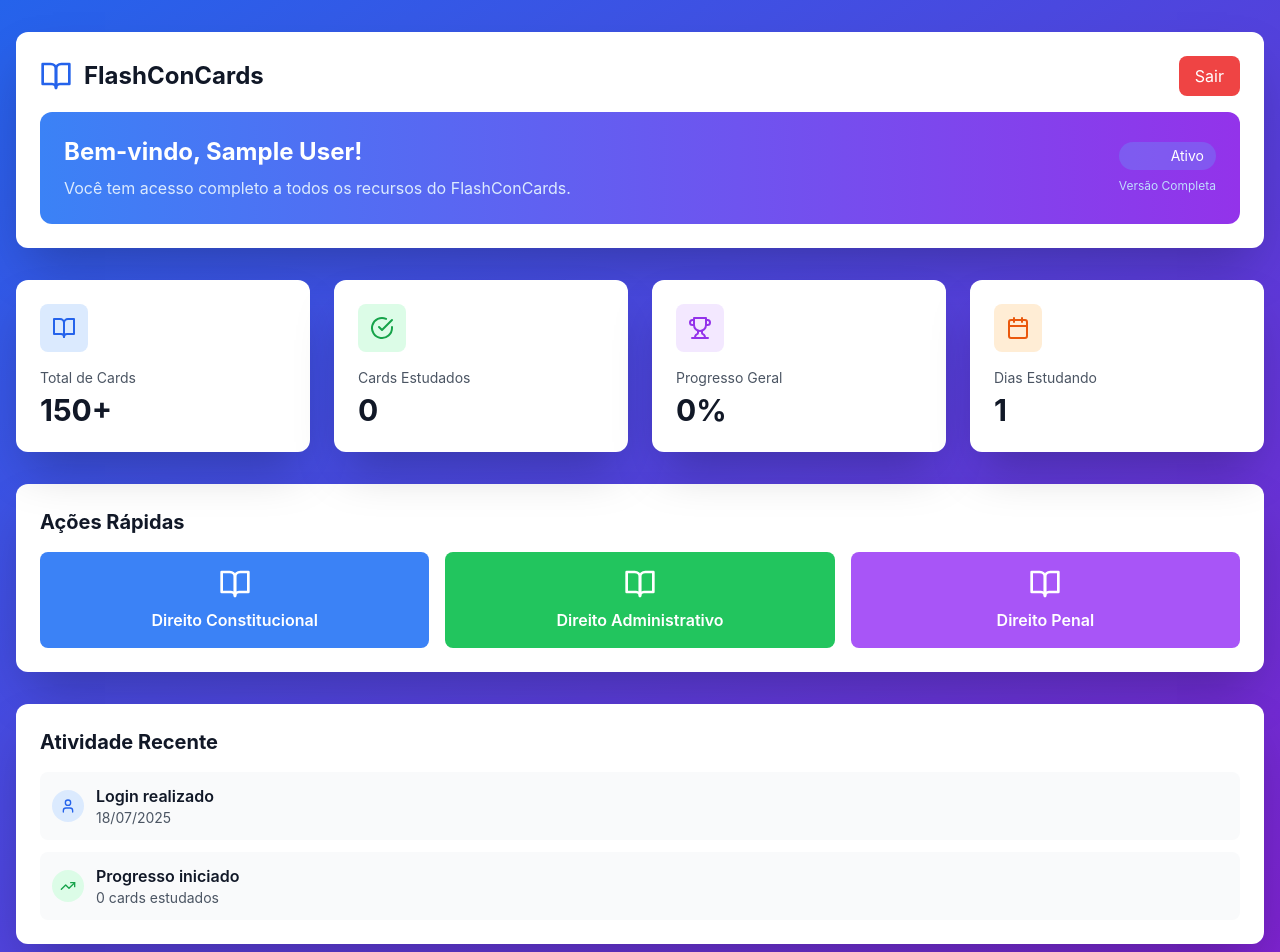
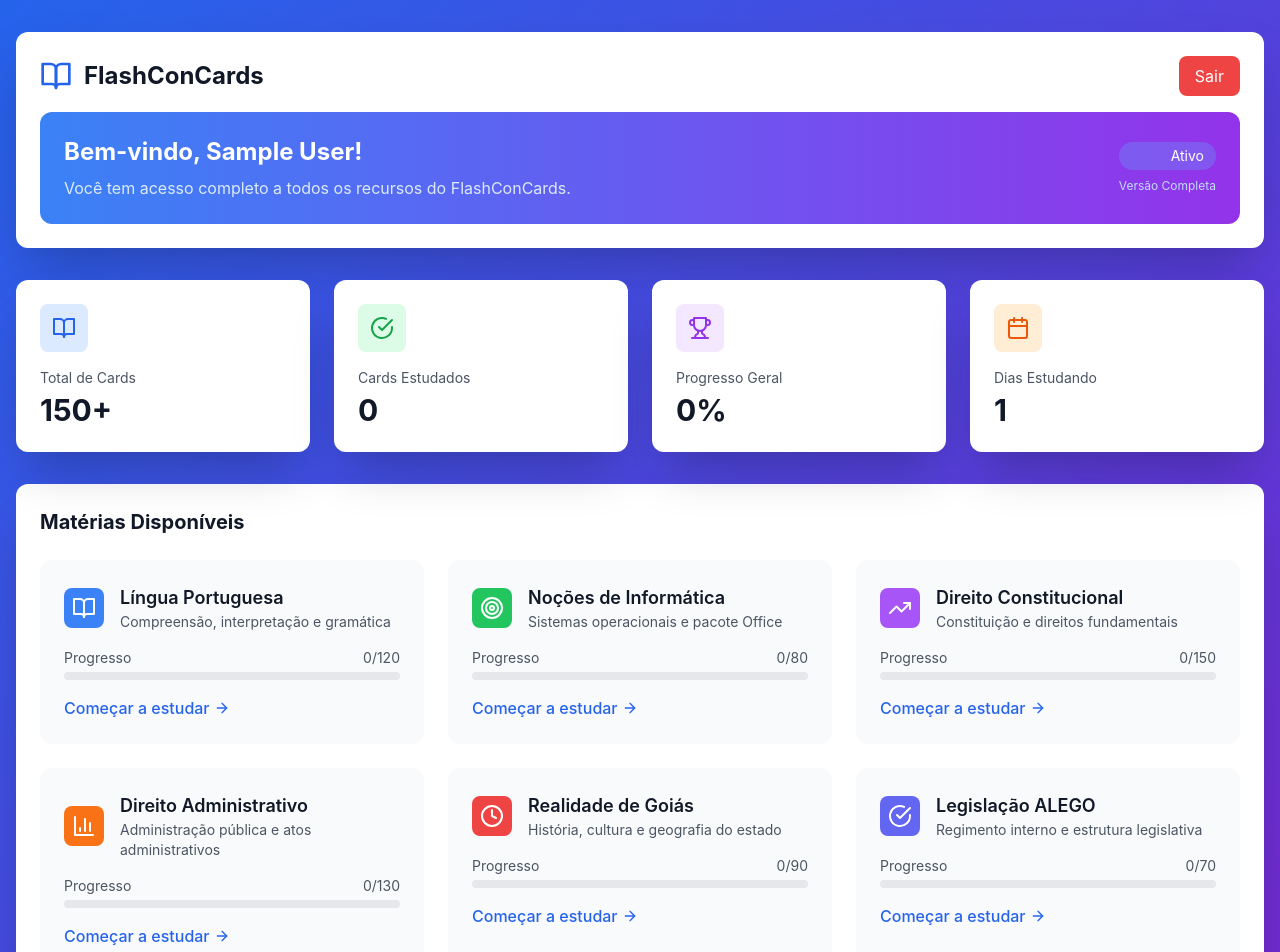
Before and after one commit to FlashConCards/flashconcards, a Next.js app: page /dashboard/paid in a window 1280 px wide. Shown: the top 952 px of the page. Built offline with nearby package versions, Linux system fonts and the light colour scheme; no server answers; sample sign-in values are in the browser's storage.

Commit message:
Adicionando todas as matérias de volta ao dashboard

```diff
--- a/app/dashboard/paid/page.tsx
+++ b/app/dashboard/paid/page.tsx
@@ -2,7 +2,7 @@
 
 import { useState, useEffect } from 'react'
 import { motion } from 'framer-motion'
-import { BookOpen, CheckCircle, Trophy, MessageSquare, TrendingUp, User, Calendar } from 'lucide-react'
+import { BookOpen, CheckCircle, Trophy, MessageSquare, TrendingUp, User, Calendar, Target, BarChart3, Clock, ArrowRight } from 'lucide-react'
 import Link from 'next/link'
 
 interface UserStats {
@@ -12,6 +12,16 @@ interface UserStats {
   daysStudying: number
   lastLogin: string
   totalSubjects: number
+}
+
+interface Subject {
+  id: string
+  name: string
+  description: string
+  totalCards: number
+  completedCards: number
+  icon: any
+  color: string
 }
 
 export default function PaidDashboardPage() {
@@ -24,6 +34,7 @@ export default function PaidDashboardPage() {
     lastLogin: '',
     totalSubjects: 0
   })
+  const [subjects, setSubjects] = useState<Subject[]>([])
   const [isLoading, setIsLoading] = useState(true)
 
   useEffect(() => {
@@ -39,6 +50,9 @@ export default function PaidDashboardPage() {
 
     // Buscar dados reais do Firebase
     fetchUserStats(userInfo.email)
+
+    // Carregar matérias disponíveis
+    loadSubjects()
   }, [])
 
   const fetchUserStats = async (email: string) => {
@@ -80,6 +94,70 @@ export default function PaidDashboardPage() {
     } finally {
       setIsLoading(false)
     }
+  }
+
+  const loadSubjects = () => {
+    const subjectsData: Subject[] = [
+      {
+        id: 'portugues',
+        name: 'Língua Portuguesa',
+        description: 'Compreensão, interpretação e gramática',
+        totalCards: 120,
+        completedCards: 0,
+        icon: BookOpen,
+        color: 'bg-blue-500'
+      },
+      {
+        id: 'informatica',
+        name: 'Noções de Informática',
+        description: 'Sistemas operacionais e pacote Office',
+        totalCards: 80,
+        completedCards: 0,
+        icon: Target,
+        color: 'bg-green-500'
+      },
+      {
+        id: 'constitucional',
+        name: 'Direito Constitucional',
+        description: 'Constituição e direitos fundamentais',
+        totalCards: 150,
+        completedCards: 0,
+        icon: TrendingUp,
+        color: 'bg-purple-500'
+      },
+      {
+        id: 'administrativo',
+        name: 'Direito Administrativo',
+        description: 'Administração pública e atos administrativos',
+        totalCards: 130,
+        completedCards: 0,
+        icon: BarChart3,
+        color: 'bg-orange-500'
+      },
+      {
+        id: 'realidade-goias',
+        name: 'Realidade de Goiás',
+        description: 'História, cultura e geografia do estado',
+        totalCards: 90,
+        completedCards: 0,
+        icon: Clock,
+        color: 'bg-red-500'
+      },
+      {
+        id: 'legislacao-alego',
+        name: 'Legislação ALEGO',
+        description: 'Regimento interno e estrutura legislativa',
+        totalCards: 70,
+        completedCards: 0,
+        icon: CheckCircle,
+        color: 'bg-indigo-500'
+      }
+    ]
+    setSubjects(subjectsData)
+  }
+
+  const getProgressPercentage = (completed: number, total: number) => {
+    return Math.round((completed / total) * 100)
   }
 
   const handleLogout = () => {
@@ -190,38 +268,55 @@ export default function PaidDashboardPage() {
           </div>
         </motion.div>
 
-        {/* Quick Actions */}
+        {/* Subjects Grid */}
         <motion.div
           initial={{ opacity: 0, y: 20 }}
           animate={{ opacity: 1, y: 0 }}
           transition={{ delay: 0.4 }}
           className="bg-white rounded-xl p-6 shadow-2xl mb-8"
         >
-          <h2 className="text-xl font-bold text-gray-900 mb-4">Ações Rápidas</h2>
-          <div className="grid grid-cols-1 md:grid-cols-3 gap-4">
-            <Link
-              href="/study/constitucional"
-              className="bg-blue-500 text-white p-4 rounded-lg hover:bg-blue-600 transition-colors text-center"
-            >
-              <BookOpen className="h-8 w-8 mx-auto mb-2" />
-              <div className="font-semibold">Direito Constitucional</div>
-            </Link>
+          <h2 className="text-xl font-bold text-gray-900 mb-6">Matérias Disponíveis</h2>
+          <div className="grid grid-cols-1 md:grid-cols-2 lg:grid-cols-3 gap-6">
+            {subjects.map((subject, index) => (
+              <motion.div
+                key={subject.id}
+                initial={{ opacity: 0, y: 20 }}
+                animate={{ opacity: 1, y: 0 }}
+                transition={{ delay: 0.1 * (index + 1) }}
+                className="bg-gray-50 rounded-xl p-6 hover:shadow-lg transition-shadow"
+              >
+                <div className="flex items-center mb-4">
+                  <div className={`p-2 rounded-lg ${subject.color}`}>
+                    <subject.icon className="h-6 w-6 text-white" />
+                  </div>
+                  <div className="ml-4">
+                    <h3 className="text-lg font-semibold text-gray-900">{subject.name}</h3>
+                    <p className="text-sm text-gray-600">{subject.description}</p>
+                  </div>
+                </div>
 
-            <Link
-              href="/study/administrativo"
-              className="bg-green-500 text-white p-4 rounded-lg hover:bg-green-600 transition-colors text-center"
-            >
-              <BookOpen className="h-8 w-8 mx-auto mb-2" />
-              <div className="font-semibold">Direito Administrativo</div>
-            </Link>
+                <div className="mb-4">
+                  <div className="flex justify-between text-sm text-gray-600 mb-1">
+                    <span>Progresso</span>
+                    <span>{subject.completedCards}/{subject.totalCards}</span>
+                  </div>
+                  <div className="w-full bg-gray-200 rounded-full h-2">
+                    <div
+                      className="bg-blue-600 h-2 rounded-full transition-all duration-300"
+                      style={{ width: `${getProgressPercentage(subject.completedCards, subject.totalCards)}%` }}
+                    ></div>
+                  </div>
+                </div>
 
-            <Link
-              href="/study/penal"
-              className="bg-purple-500 text-white p-4 rounded-lg hover:bg-purple-600 transition-colors text-center"
-            >
-              <BookOpen className="h-8 w-8 mx-auto mb-2" />
-              <div className="font-semibold">Direito Penal</div>
-            </Link>
+                <Link
+                  href={`/study/${subject.id}`}
+                  className="inline-flex items-center text-blue-600 hover:text-blue-700 font-medium"
+                >
+                  Começar a estudar
+                  <ArrowRight className="h-4 w-4 ml-1" />
+                </Link>
+              </motion.div>
+            ))}
           </div>
         </motion.div>
 
```
